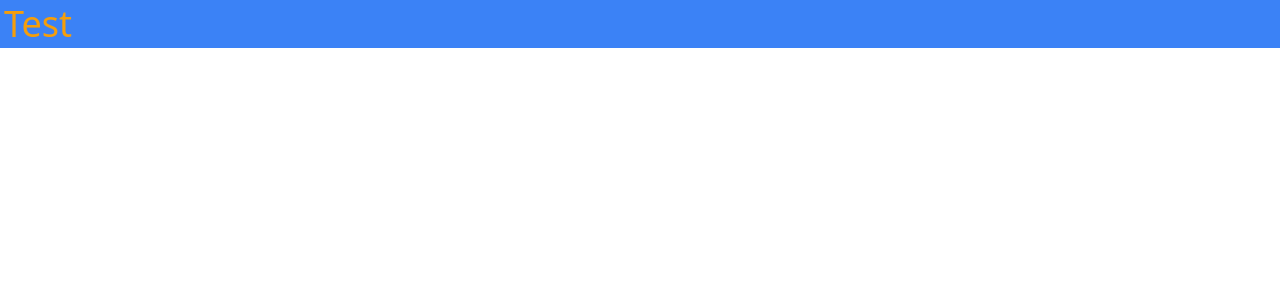
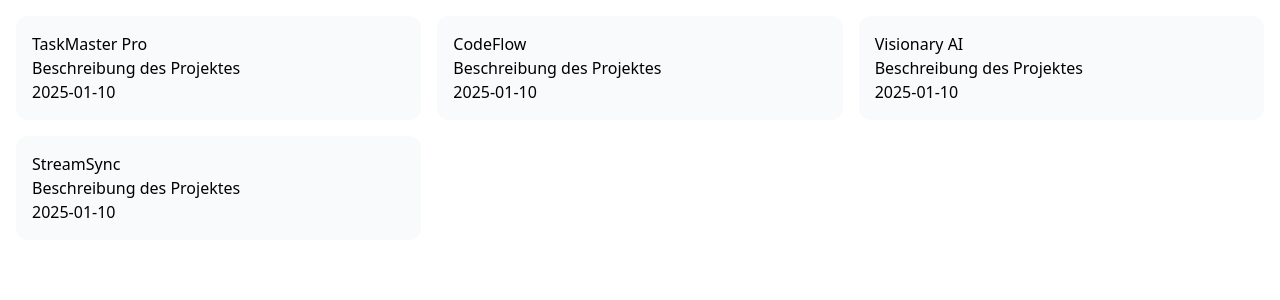
Before and after one commit to Adrian-Hansen-dev/portfolio, a React (Vite) app in the folder frontend/: page / in a window 1280 px wide. Shown: the top 300 px of the page. Built offline with nearby package versions, Linux system fonts and the light colour scheme.

Commit message:
basic card component

```diff
--- a/frontend/src/App.tsx
+++ b/frontend/src/App.tsx
@@ -1,7 +1,9 @@
+import ProjectOverview from "./projects/ProjectOverview.tsx";
+
 function App() {
   return (
     <>
-      <p className="bg-blue-500 p-1 text-4xl text-amber-500">Test</p>
+      <ProjectOverview></ProjectOverview>
     </>
   );
 }
--- /dev/null
+++ b/frontend/src/projects/ProjectCard.tsx
@@ -0,0 +1,17 @@
+import { Project } from "./types/Project.tsx";
+
+interface ProjectCardProps {
+  project: Project;
+}
+
+function ProjectCard({ project }: ProjectCardProps) {
+  return (
+    <div className="rounded-xl bg-gray-50 p-4">
+      <h2 className="h2">{project.name}</h2>
+      <p className="p">Beschreibung des Projektes</p>
+      <p className="p2">{project.date}</p>
+    </div>
+  );
+}
+
+export default ProjectCard;
--- /dev/null
+++ b/frontend/src/projects/ProjectOverview.tsx
@@ -0,0 +1,22 @@
+import { Project } from "./types/Project.tsx";
+import ProjectCard from "./ProjectCard.tsx";
+
+function ProjectOverview() {
+  const testArray: Project[] = [
+    { id: 1, name: "TaskMaster Pro", date: "2025-01-10" },
+    { id: 2, name: "CodeFlow", date: "2025-01-10" },
+    { id: 3, name: "Visionary AI", date: "2025-01-10" },
+    { id: 4, name: "StreamSync", date: "2025-01-10" },
+  ];
+  return (
+    <>
+      <div className="grid grid-cols-1 gap-4 p-4 md:grid-cols-3">
+        {testArray.map((project) => (
+          <ProjectCard project={project}></ProjectCard>
+        ))}
+      </div>
+    </>
+  );
+}
+
+export default ProjectOverview;
--- /dev/null
+++ b/frontend/src/projects/types/Project.tsx
@@ -0,0 +1,5 @@
+export interface Project {
+  id: number;
+  name: string;
+  date: string;
+}
```
